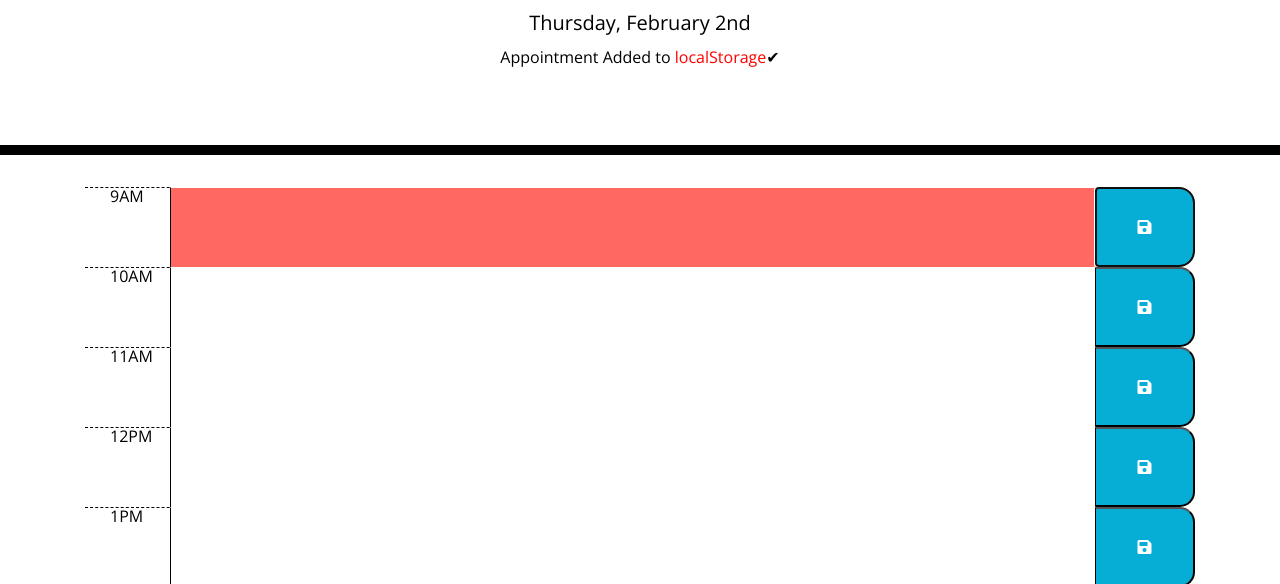
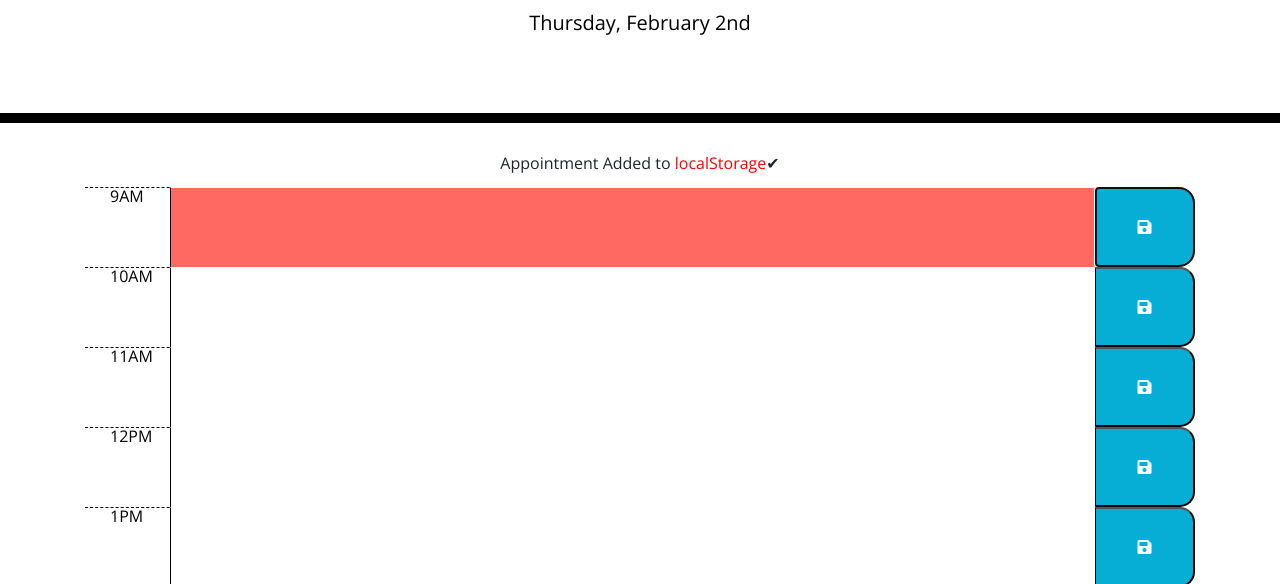
Before and after one commit to RBenameur/Daily-Planner-App, a plain HTML site: page index.html in a window 1280 px wide. Both pictures are taken after a click on the button 1145 px from the left and 376 px from the top of the page. Shown: the part 181-765 px from the top of the page. Drawn offline with nearby package versions, Linux system fonts and the light colour scheme.

Commit message:
fixed local storage bug

```diff
--- a/assets/script.js
+++ b/assets/script.js
@@ -14,6 +14,18 @@ var btnObj = {
     btn5pm: $('#5PM-btn')
 };
 
+
+//function displaying data
+function displayDate () {
+
+    var currentDate = moment().format('dddd, MMMM Do');
+
+    dataDisplayEl.text(currentDate);
+
+    timeStyling();
+
+};
+
 //function styling based on past present or future plan
 function timeStyling () {
     var currentTime = moment().format('LT');
@@ -27,20 +39,28 @@ function timeStyling () {
         var slicedTime = currentTime.slice(0, -6) + currentTime.slice(-2);
 
         if (slicedTime == getBtnID) {
-            $(`#${slicedTime}`).attr('class', 'row present');
+            $(`#${getBtnID}`).attr('class', 'row present');
             break;
         };
     };
 };
 
-//function displaying data
-function displayDate () {
+//function to submit user input to local storage
+function submitText () {
 
-    var currentDate = moment().format('dddd, MMMM Do');
+    var toDo = getLocalStorage();
 
-    dataDisplayEl.text(currentDate);
+    var eventID = $(this).attr("id").slice(0, -4);
 
-    timeStyling();
+    var textarea = $(`#${eventID}`).val();
+
+    toDo[eventID] = textarea;
+
+   localStorage.setItem('toDo',JSON.stringify(toDo));
+
+   $('.localStorageContainer').html(`
+   <p>Appointment Added to <span class='time-block red-text'>localStorage</span>&#10004</p>
+   `);
 
 };
 
@@ -64,27 +84,6 @@ function loadLocalStorage () {
 
 };
 
-//function to submit user input to local storage
-function submitText () {
-
-    var toDo = getLocalStorage();
-
-    var eventID = $(this).attr("id").slice(0, -4);
-
-    var textarea = $(`#${eventID}`).val();
-
-    toDo[eventID] = textarea;
-
-   localStorage.setItem('toDo',JSON.stringify(toDo));
-
-   $('.jumbotron').append(`
-   <p>Appointment Added to <span class='time-block red-text'>localStorage</span>&#10004;
-   `);
-
-
-
-};
-
 // function to initialise file
 function init () {
 
--- a/index.html
+++ b/index.html
@@ -28,6 +28,7 @@
       <p class="lead">A simple calendar app for scheduling your work day</p>
       <p id="currentDay" class="lead"></p>
     </header>
+    <div class="localStorageContainer time-block"></div>
     <div class="container">
       <label for="9AM" class="hour description">9AM</label>
       <textarea id="9AM" name="9AM" class="row future"></textarea>
```
